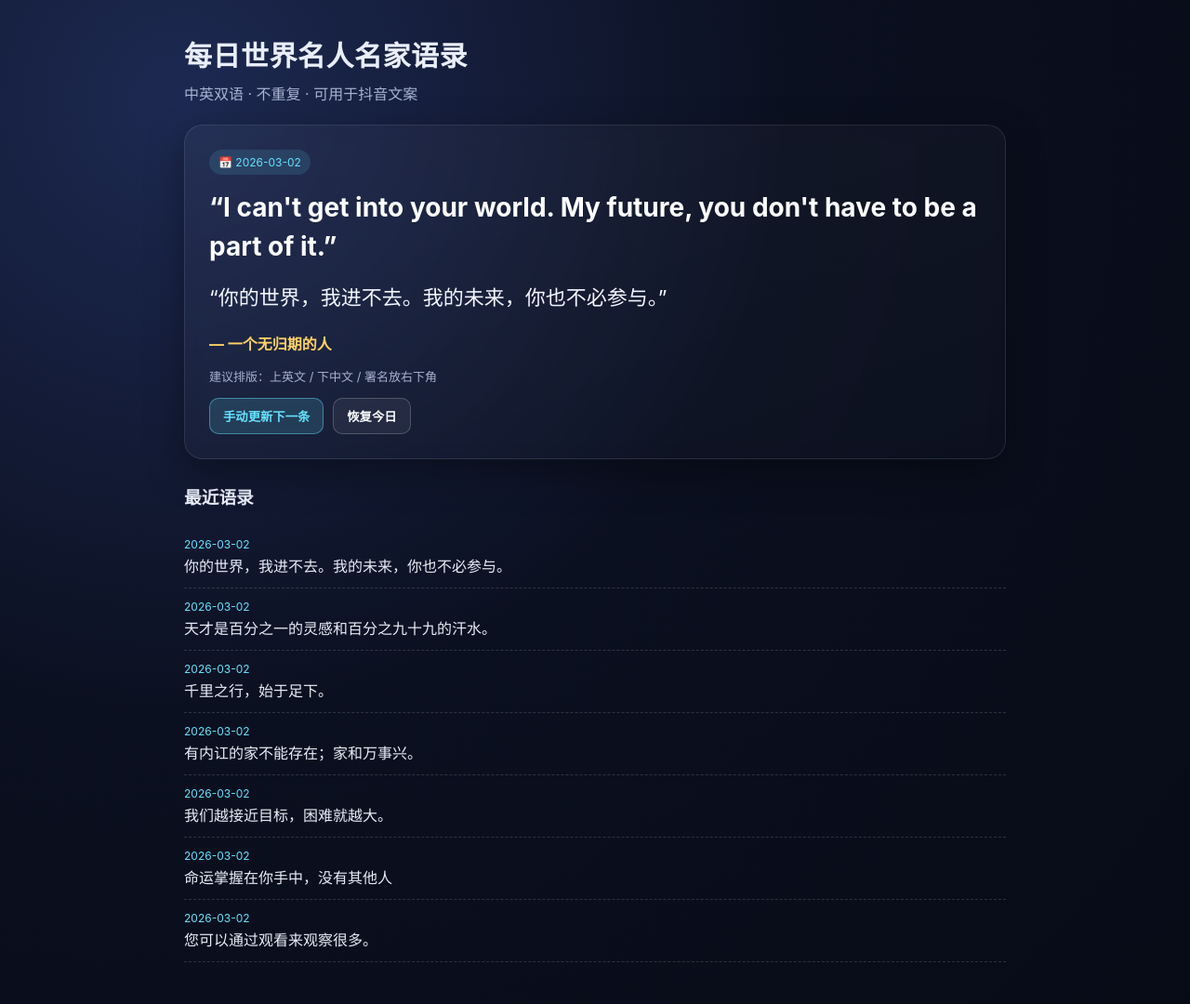
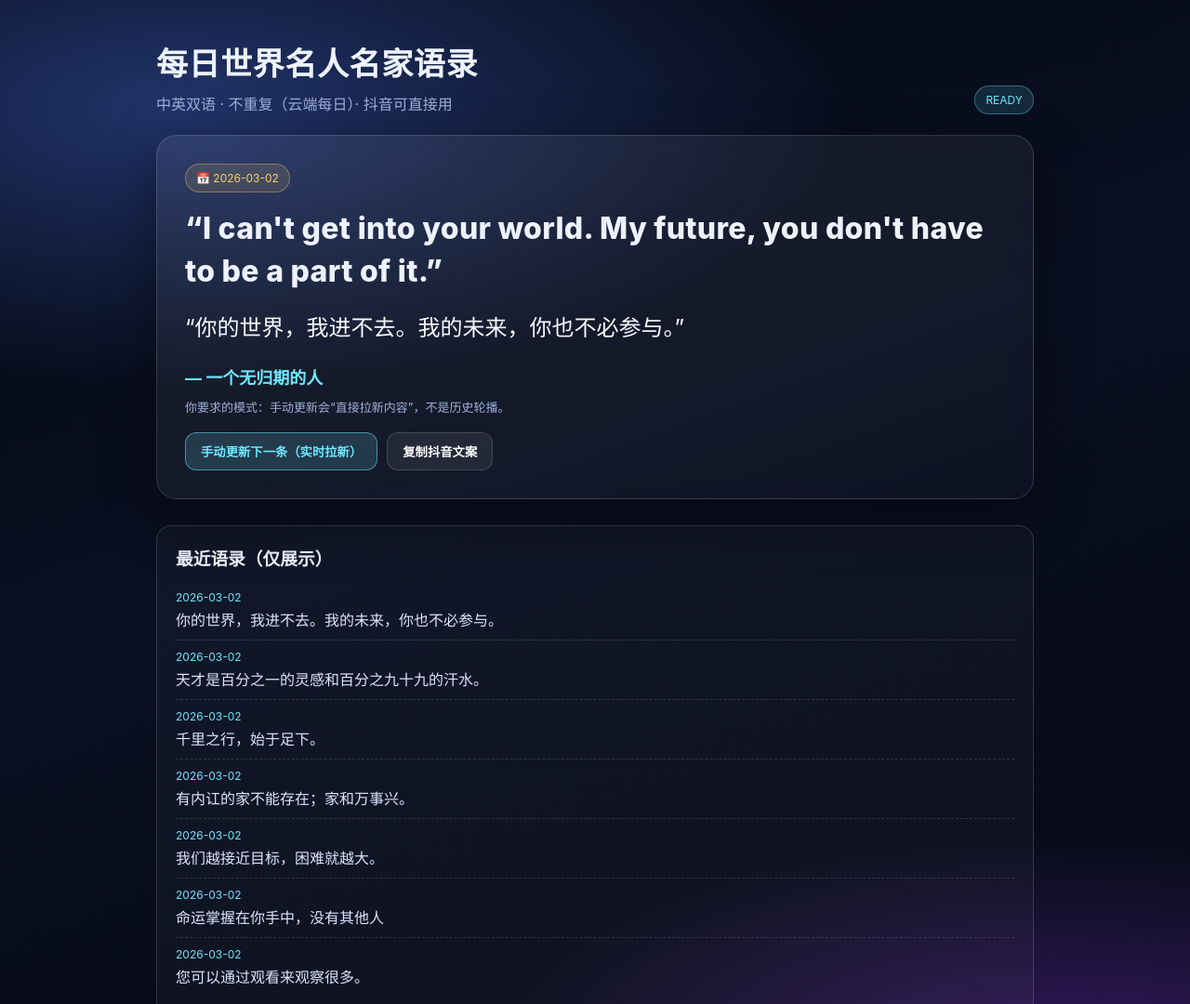
Before and after one commit to yalesherwin/daily-world-quotes, a plain HTML site: page docs/index.html in a window 1280 px wide. Shown: the top 1080 px of the page at 93% size. Drawn offline with Linux system fonts and the light colour scheme.

Commit message:
Redesign UI and make manual update fetch live new quote (not history)

```diff
--- a/docs/index.html
+++ b/docs/index.html
@@ -3,51 +3,70 @@
 <head>
   <meta charset="utf-8" />
   <meta name="viewport" content="width=device-width, initial-scale=1" />
-  <title>每日世界名言 · 中英双语</title>
+  <title>Daily Quote · 世界语录</title>
   <style>
     :root{
-      --bg:#0b1020;--card:#131a2f;--text:#e8edf8;--muted:#a8b2d1;--gold:#ffd166;--cyan:#66e3ff;
+      --bg:#070b16;--card:#0f1830;--text:#edf2ff;--muted:#9fb0d9;--gold:#ffd166;--cyan:#6ee7ff;--line:rgba(255,255,255,.15);
     }
     *{box-sizing:border-box}
-    body{margin:0;font-family:-apple-system,BlinkMacSystemFont,"Segoe UI",Roboto,"PingFang SC","Noto Sans SC",sans-serif;background:radial-gradient(circle at 15% 10%,#1d2952 0,#0b1020 45%,#070b16 100%);color:var(--text);min-height:100vh}
-    .wrap{max-width:920px;margin:0 auto;padding:36px 18px 60px}
-    h1{margin:0 0 8px;font-size:30px;letter-spacing:.5px}
-    .sub{color:var(--muted);margin-bottom:22px}
-    .card{background:linear-gradient(160deg,rgba(255,255,255,.04),rgba(255,255,255,.01));border:1px solid rgba(255,255,255,.1);border-radius:20px;padding:26px;backdrop-filter:blur(8px);box-shadow:0 14px 40px rgba(0,0,0,.35)}
-    .date{display:inline-block;background:rgba(102,227,255,.12);color:var(--cyan);padding:6px 10px;border-radius:999px;font-size:12px;margin-bottom:14px}
-    .en{font-size:28px;line-height:1.5;font-weight:700;color:#fff}
-    .zh{margin-top:16px;font-size:22px;line-height:1.7;color:#f2f6ff}
-    .author{margin-top:18px;color:var(--gold);font-weight:700}
-    .tip{margin-top:14px;color:var(--muted);font-size:13px}
-    .actions{margin-top:14px;display:flex;gap:10px;flex-wrap:wrap}
-    .btn{border:1px solid rgba(255,255,255,.2);background:rgba(255,255,255,.06);color:#fff;padding:9px 14px;border-radius:10px;cursor:pointer;font-weight:600}
-    .btn:hover{background:rgba(255,255,255,.12)}
-    .btn.primary{border-color:rgba(102,227,255,.45);background:rgba(102,227,255,.15);color:var(--cyan)}
-    .history{margin-top:26px}
-    .item{padding:12px 0;border-bottom:1px dashed rgba(255,255,255,.15)}
+    body{margin:0;color:var(--text);font-family:-apple-system,BlinkMacSystemFont,"Segoe UI",Roboto,"PingFang SC","Noto Sans SC",sans-serif;
+      background:
+        radial-gradient(1200px 500px at 15% 10%, #21346a 0%, transparent 60%),
+        radial-gradient(1000px 400px at 90% 100%, #341b62 0%, transparent 65%),
+        linear-gradient(160deg,#050914 0%,#0a1022 45%,#060912 100%);
+      min-height:100vh;}
+    .wrap{max-width:980px;margin:0 auto;padding:42px 18px 60px}
+    .top{display:flex;justify-content:space-between;align-items:flex-end;gap:12px;flex-wrap:wrap}
+    h1{margin:0;font-size:34px;letter-spacing:.6px}
+    .sub{color:var(--muted);margin-top:8px}
+    .badge{font-size:12px;padding:7px 11px;border-radius:999px;background:rgba(110,231,255,.13);color:var(--cyan);border:1px solid rgba(110,231,255,.35)}
+
+    .card{margin-top:22px;padding:30px;border:1px solid var(--line);border-radius:22px;
+      background:linear-gradient(160deg,rgba(255,255,255,.08),rgba(255,255,255,.02));
+      box-shadow:0 20px 60px rgba(0,0,0,.4);backdrop-filter:blur(9px)}
+    .date{display:inline-block;font-size:12px;padding:7px 11px;border-radius:999px;background:rgba(255,209,102,.13);color:var(--gold);border:1px solid rgba(255,209,102,.35)}
+    .en{margin-top:16px;font-size:32px;line-height:1.45;font-weight:800;letter-spacing:.3px}
+    .zh{margin-top:16px;font-size:24px;line-height:1.75;color:#f6f9ff}
+    .author{margin-top:18px;color:var(--cyan);font-weight:700;font-size:18px}
+    .tip{margin-top:10px;color:var(--muted);font-size:13px}
+
+    .actions{margin-top:18px;display:flex;gap:10px;flex-wrap:wrap}
+    .btn{border:1px solid var(--line);background:rgba(255,255,255,.07);color:#fff;padding:10px 16px;border-radius:12px;cursor:pointer;font-weight:700}
+    .btn:hover{transform:translateY(-1px);background:rgba(255,255,255,.13)}
+    .btn.primary{border-color:rgba(110,231,255,.5);background:rgba(110,231,255,.16);color:var(--cyan)}
+
+    .history{margin-top:28px;padding:20px;border:1px solid var(--line);border-radius:16px;background:rgba(255,255,255,.03)}
+    .history h3{margin:0 0 12px}
+    .item{padding:10px 0;border-bottom:1px dashed rgba(255,255,255,.14)}
+    .item:last-child{border-bottom:none}
     .item .d{font-size:12px;color:var(--cyan)}
-    .item .q{margin-top:3px}
+    .item .q{margin-top:4px;color:#dce5ff}
   </style>
 </head>
 <body>
   <div class="wrap">
-    <h1>每日世界名人名家语录</h1>
-    <div class="sub">中英双语 · 不重复 · 可用于抖音文案</div>
+    <div class="top">
+      <div>
+        <h1>每日世界名人名家语录</h1>
+        <div class="sub">中英双语 · 不重复（云端每日）· 抖音可直接用</div>
+      </div>
+      <div class="badge" id="status">READY</div>
+    </div>
 
     <div class="card" id="todayCard">
       <div class="date">加载中...</div>
       <div class="en">...</div>
       <div class="zh">...</div>
       <div class="author"></div>
-      <div class="tip">建议排版：上英文 / 下中文 / 署名放右下角</div>
+      <div class="tip">你要求的模式：手动更新会“直接拉新内容”，不是历史轮播。</div>
       <div class="actions">
-        <button class="btn primary" id="nextBtn">手动更新下一条</button>
-        <button class="btn" id="resetBtn">恢复今日</button>
+        <button class="btn primary" id="nextBtn">手动更新下一条（实时拉新）</button>
+        <button class="btn" id="copyBtn">复制抖音文案</button>
       </div>
     </div>
 
     <div class="history">
-      <h3>最近语录</h3>
+      <h3>最近语录（仅展示）</h3>
       <div id="history"></div>
     </div>
   </div>
@@ -55,47 +74,82 @@
 <script>
 let todayData = null;
 let historyData = [];
-let historyIndex = 0;
+const shown = new Set();
+
+function setStatus(t){ document.getElementById('status').textContent = t; }
 
 function renderCard(item, tagText){
   const card = document.getElementById('todayCard');
-  card.querySelector('.date').textContent = tagText || `📅 ${item.date}`;
-  card.querySelector('.en').textContent = `“${item.quote_en}”`;
-  card.querySelector('.zh').textContent = `“${item.quote_zh}”`;
-  card.querySelector('.author').textContent = `— ${item.author}`;
+  card.querySelector('.date').textContent = tagText || `📅 ${item.date || ''}`;
+  card.querySelector('.en').textContent = `“${item.quote_en || ''}”`;
+  card.querySelector('.zh').textContent = `“${item.quote_zh || ''}”`;
+  card.querySelector('.author').textContent = `— ${item.author || '佚名'}`;
+}
+
+async function translateZhToEn(text){
+  const q = encodeURIComponent(text);
+  const url = `https://api.mymemory.translated.net/get?q=${q}&langpair=zh-CN|en`;
+  const r = await fetch(url);
+  const d = await r.json();
+  return d?.responseData?.translatedText?.trim() || text;
+}
+
+async function fetchLiveNewQuote(retry=8){
+  for (let i=0;i<retry;i++){
+    const r = await fetch('https://v1.hitokoto.cn/?encode=json&max_length=90&t=' + Date.now());
+    const d = await r.json();
+    const zh = (d.hitokoto || '').trim();
+    const author = (d.from_who || d.from || '佚名').trim();
+    const key = `${zh}|${author}`;
+    if (!zh || shown.has(key)) continue;
+    shown.add(key);
+    const en = await translateZhToEn(zh).catch(()=>zh);
+    return {
+      id: key,
+      date: new Date().toISOString().slice(0,10),
+      author,
+      quote_zh: zh,
+      quote_en: en,
+      source: 'https://v1.hitokoto.cn/'
+    };
+  }
+  throw new Error('暂无新内容，请稍后重试');
 }
 
 function bindActions(){
-  document.getElementById('nextBtn').addEventListener('click', ()=>{
-    if (!historyData.length || historyData.length < 2) {
-      alert('历史语录不足，明天自动更新后会有更多可切换内容。');
-      return;
+  document.getElementById('nextBtn').addEventListener('click', async ()=>{
+    try{
+      setStatus('UPDATING...');
+      const item = await fetchLiveNewQuote();
+      todayData = item;
+      renderCard(item, `🔄 实时更新 · ${item.date}`);
+      setStatus('UPDATED');
+    }catch(e){
+      alert(e.message || '更新失败，请稍后重试');
+      setStatus('RETRY');
     }
-    historyIndex = (historyIndex + 1) % historyData.length;
-    const nextItem = historyData[historyIndex];
-    renderCard(nextItem, `🔄 手动模式 · ${nextItem.date}`);
   });
 
-  document.getElementById('resetBtn').addEventListener('click', ()=>{
-    historyIndex = 0;
-    if (todayData) renderCard(todayData, `📅 ${todayData.date}`);
+  document.getElementById('copyBtn').addEventListener('click', async ()=>{
+    if (!todayData) return;
+    const text = `${todayData.quote_zh}\n\n${todayData.quote_en}\n\n— ${todayData.author}\n#外贸 #成长 #每日语录`;
+    await navigator.clipboard.writeText(text);
+    setStatus('COPIED');
   });
 }
 
 async function run(){
+  setStatus('LOADING...');
   todayData = await fetch('./data/today.json?t=' + Date.now()).then(r=>r.json());
   historyData = await fetch('./data/history.json?t=' + Date.now()).then(r=>r.json()).catch(()=>[]);
-
-  if (!Array.isArray(historyData) || historyData.length === 0) historyData = [todayData];
-
-  // 默认第0条是今日语录
-  historyIndex = 0;
   renderCard(todayData, `📅 ${todayData.date}`);
+  shown.add(`${todayData.quote_zh}|${todayData.author}`);
 
   const el = document.getElementById('history');
-  el.innerHTML = historyData.slice(0,12).map(x=>`<div class="item"><div class="d">${x.date}</div><div class="q">${x.quote_zh}</div></div>`).join('');
+  el.innerHTML = (historyData || []).slice(0,12).map(x=>`<div class="item"><div class="d">${x.date}</div><div class="q">${x.quote_zh}</div></div>`).join('');
 
   bindActions();
+  setStatus('READY');
 }
 run();
 </script>
```
